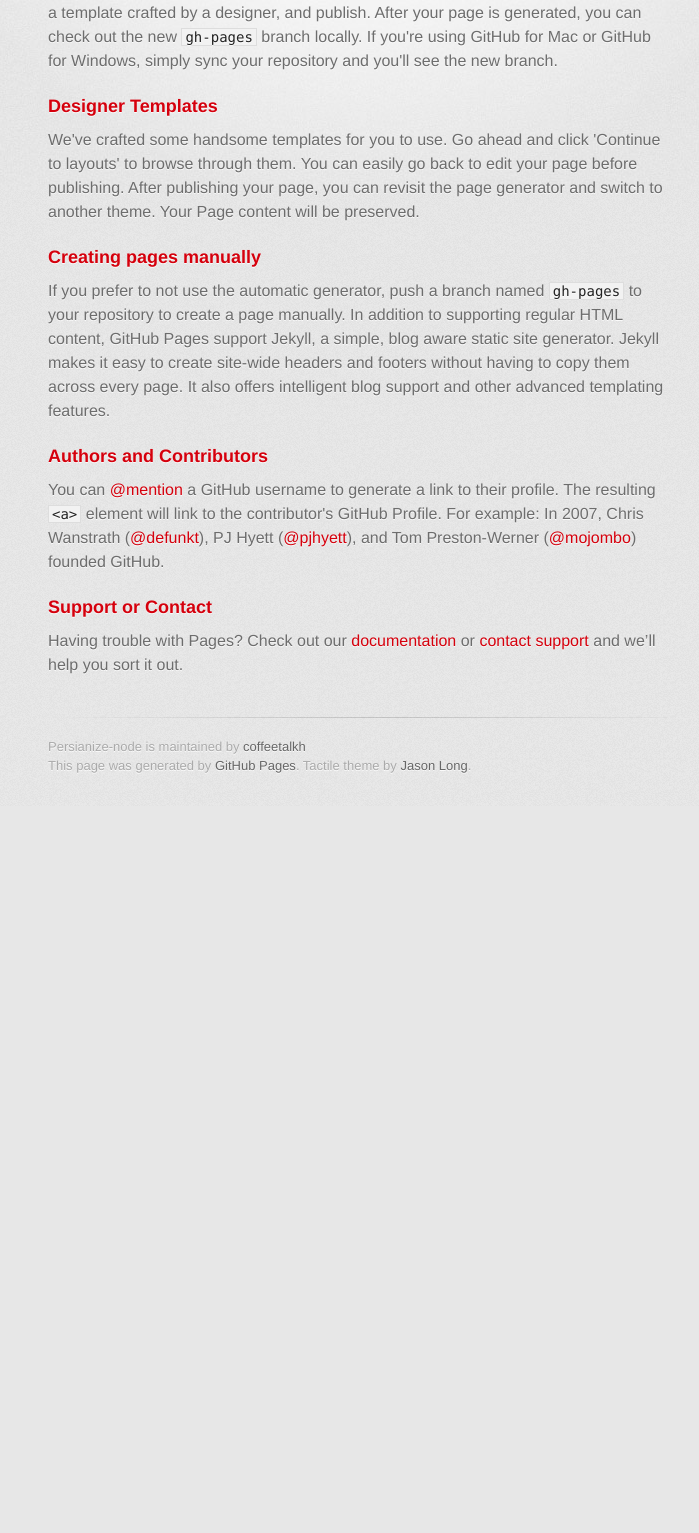
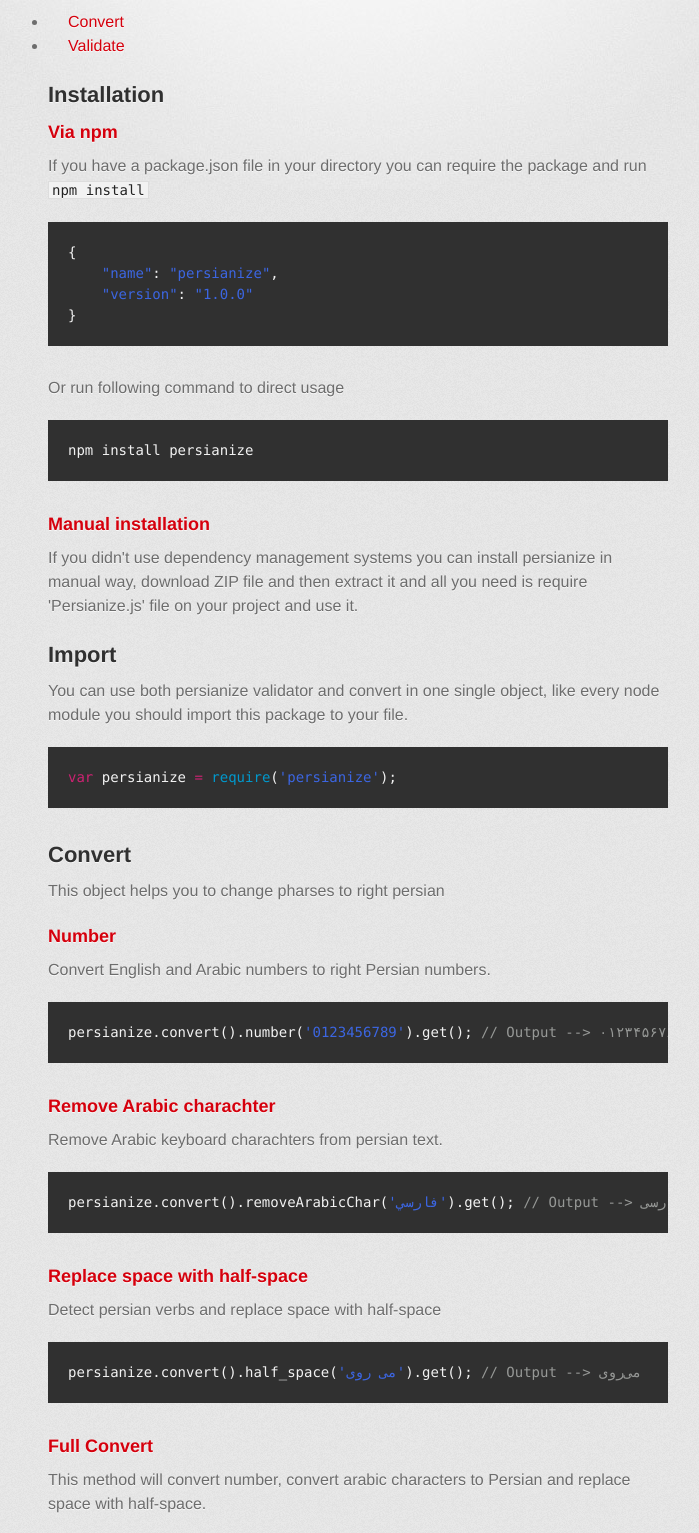
Before and after one commit to opencafe/persianize-node, a plain HTML site: page index.html in a window 1280 px wide. Shown: the part 384-1917 px from the top of the page, without its empty margins (282-981 px from the left). Before the commit the page ends 1190 px from the top, so only its background shows below. Drawn offline with Linux system fonts and the light colour scheme; a web font is replaced by a local one.

```diff
--- a/index.html
+++ b/index.html
@@ -31,30 +31,110 @@
         <hr>
 
         <section id="main_content">
-          <h3>
-<a id="welcome-to-github-pages" class="anchor" href="#welcome-to-github-pages" aria-hidden="true"><span class="octicon octicon-link"></span></a>Welcome to GitHub Pages.</h3>
+          <h1>
+<a id="persianize-node" class="anchor" href="#persianize-node" aria-hidden="true"><span class="octicon octicon-link"></span></a>persianize-node</h1>
 
-<p>This automatic page generator is the easiest way to create beautiful pages for all of your projects. Author your page content here <a href="https://guides.github.com/features/mastering-markdown/">using GitHub Flavored Markdown</a>, select a template crafted by a designer, and publish. After your page is generated, you can check out the new <code>gh-pages</code> branch locally. If you're using GitHub for Mac or GitHub for Windows, simply sync your repository and you'll see the new branch.</p>
+<p>Persianize is set of nodejs tools for validating and converting data in true persian.</p>
+
+<ul>
+<li><a href="#convert">Convert</a></li>
+<li><a href="#validate">Validate</a></li>
+</ul>
+
+<h2>
+<a id="installation" class="anchor" href="#installation" aria-hidden="true"><span class="octicon octicon-link"></span></a>Installation</h2>
 
 <h3>
-<a id="designer-templates" class="anchor" href="#designer-templates" aria-hidden="true"><span class="octicon octicon-link"></span></a>Designer Templates</h3>
+<a id="via-npm" class="anchor" href="#via-npm" aria-hidden="true"><span class="octicon octicon-link"></span></a>Via npm</h3>
 
-<p>We've crafted some handsome templates for you to use. Go ahead and click 'Continue to layouts' to browse through them. You can easily go back to edit your page before publishing. After publishing your page, you can revisit the page generator and switch to another theme. Your Page content will be preserved.</p>
+<p>If you have a package.json file in your directory you can require the package and run <code>npm install</code></p>
+
+<div class="highlight highlight-json"><pre>{
+    <span class="pl-s"><span class="pl-pds">"</span>name<span class="pl-pds">"</span></span>: <span class="pl-s"><span class="pl-pds">"</span>persianize<span class="pl-pds">"</span></span>,
+    <span class="pl-s"><span class="pl-pds">"</span>version<span class="pl-pds">"</span></span>: <span class="pl-s"><span class="pl-pds">"</span>1.0.0<span class="pl-pds">"</span></span>
+}</pre></div>
+
+<p>Or run following command to direct usage</p>
+
+<div class="highlight highlight-js"><pre>npm install persianize</pre></div>
 
 <h3>
-<a id="creating-pages-manually" class="anchor" href="#creating-pages-manually" aria-hidden="true"><span class="octicon octicon-link"></span></a>Creating pages manually</h3>
+<a id="manual-installation" class="anchor" href="#manual-installation" aria-hidden="true"><span class="octicon octicon-link"></span></a>Manual installation</h3>
 
-<p>If you prefer to not use the automatic generator, push a branch named <code>gh-pages</code> to your repository to create a page manually. In addition to supporting regular HTML content, GitHub Pages support Jekyll, a simple, blog aware static site generator. Jekyll makes it easy to create site-wide headers and footers without having to copy them across every page. It also offers intelligent blog support and other advanced templating features.</p>
+<p>If you didn't use dependency management systems you can install persianize in manual way, download ZIP file and then extract it and all you need is require 'Persianize.js' file on your project and use it.</p>
+
+<h2>
+<a id="import" class="anchor" href="#import" aria-hidden="true"><span class="octicon octicon-link"></span></a>Import</h2>
+
+<p>You can use both persianize validator and convert in one single object, like every node module you should import this package to your file.</p>
+
+<div class="highlight highlight-js"><pre><span class="pl-k">var</span> persianize <span class="pl-k">=</span> <span class="pl-c1">require</span>(<span class="pl-s"><span class="pl-pds">'</span>persianize<span class="pl-pds">'</span></span>);</pre></div>
+
+<h2>
+<a id="convert" class="anchor" href="#convert" aria-hidden="true"><span class="octicon octicon-link"></span></a>Convert</h2>
+
+<p>This object helps you to change pharses to right persian</p>
 
 <h3>
-<a id="authors-and-contributors" class="anchor" href="#authors-and-contributors" aria-hidden="true"><span class="octicon octicon-link"></span></a>Authors and Contributors</h3>
+<a id="number" class="anchor" href="#number" aria-hidden="true"><span class="octicon octicon-link"></span></a>Number</h3>
 
-<p>You can <a href="https://github.com/blog/821" class="user-mention">@mention</a> a GitHub username to generate a link to their profile. The resulting <code>&lt;a&gt;</code> element will link to the contributor's GitHub Profile. For example: In 2007, Chris Wanstrath (<a href="https://github.com/defunkt" class="user-mention">@defunkt</a>), PJ Hyett (<a href="https://github.com/pjhyett" class="user-mention">@pjhyett</a>), and Tom Preston-Werner (<a href="https://github.com/mojombo" class="user-mention">@mojombo</a>) founded GitHub.</p>
+<p>Convert English and Arabic numbers to right Persian numbers.</p>
+
+<div class="highlight highlight-js"><pre>persianize.convert().number(<span class="pl-s"><span class="pl-pds">'</span>0123456789<span class="pl-pds">'</span></span>).get(); <span class="pl-c">// Output --&gt; ۰۱۲۳۴۵۶۷۸۹</span></pre></div>
 
 <h3>
-<a id="support-or-contact" class="anchor" href="#support-or-contact" aria-hidden="true"><span class="octicon octicon-link"></span></a>Support or Contact</h3>
+<a id="remove-arabic-charachter" class="anchor" href="#remove-arabic-charachter" aria-hidden="true"><span class="octicon octicon-link"></span></a>Remove Arabic charachter</h3>
 
-<p>Having trouble with Pages? Check out our <a href="https://help.github.com/pages">documentation</a> or <a href="https://github.com/contact">contact support</a> and we’ll help you sort it out.</p>
+<p>Remove Arabic keyboard charachters from persian text.</p>
+
+<div class="highlight highlight-js"><pre>persianize.convert().removeArabicChar(<span class="pl-s"><span class="pl-pds">'</span>فارسي<span class="pl-pds">'</span></span>).get(); <span class="pl-c">// Output --&gt; فارسی</span></pre></div>
+
+<h3>
+<a id="replace-space-with-half-space" class="anchor" href="#replace-space-with-half-space" aria-hidden="true"><span class="octicon octicon-link"></span></a>Replace space with half-space</h3>
+
+<p>Detect persian verbs and replace space with half-space</p>
+
+<div class="highlight highlight-js"><pre>persianize.convert().half_space(<span class="pl-s"><span class="pl-pds">'</span>می روی<span class="pl-pds">'</span></span>).get(); <span class="pl-c">// Output --&gt; می‌روی</span></pre></div>
+
+<h3>
+<a id="full-convert" class="anchor" href="#full-convert" aria-hidden="true"><span class="octicon octicon-link"></span></a>Full Convert</h3>
+
+<p>This method will convert number, convert arabic characters to Persian and replace space with half-space.</p>
+
+<div class="highlight highlight-js"><pre>persianize.convert().<span class="pl-c1">all</span>(<span class="pl-s"><span class="pl-pds">'</span>فارسي 1<span class="pl-pds">'</span></span>).get(); <span class="pl-c">// Output --&gt; فارسی ۱</span></pre></div>
+
+<h2>
+<a id="validate" class="anchor" href="#validate" aria-hidden="true"><span class="octicon octicon-link"></span></a>Validate</h2>
+
+<p>Validating Persian language inputs like Persian number, Persian alphabet...</p>
+
+<h3>
+<a id="alphabel" class="anchor" href="#alphabel" aria-hidden="true"><span class="octicon octicon-link"></span></a>Alphabel</h3>
+
+<p>Validate Persian Alphabet</p>
+
+<div class="highlight highlight-js"><pre>persianize.validator().alpha(<span class="pl-s"><span class="pl-pds">'</span>فارسی<span class="pl-pds">'</span></span>); <span class="pl-c">// Output --&gt; TRUE</span></pre></div>
+
+<h3>
+<a id="number-1" class="anchor" href="#number-1" aria-hidden="true"><span class="octicon octicon-link"></span></a>Number</h3>
+
+<p>Validate Persian Number</p>
+
+<div class="highlight highlight-js"><pre>persianize.validator().number(<span class="pl-s"><span class="pl-pds">'</span>۱۲۳<span class="pl-pds">'</span></span>); <span class="pl-c">// Output --&gt; TRUE</span></pre></div>
+
+<h3>
+<a id="alpha_num" class="anchor" href="#alpha_num" aria-hidden="true"><span class="octicon octicon-link"></span></a>Alpha_Num</h3>
+
+<p>Validate Persian Alphabet and numbers</p>
+
+<div class="highlight highlight-js"><pre>persianize.validator().alpha_num(<span class="pl-s"><span class="pl-pds">'</span>۳فارسی<span class="pl-pds">'</span></span>); <span class="pl-c">//Output --&gt; TRUE</span></pre></div>
+
+<h3>
+<a id="text" class="anchor" href="#text" aria-hidden="true"><span class="octicon octicon-link"></span></a>Text</h3>
+
+<p>Validate Persian alphabet, numbers, space, half-space and special characters.</p>
+
+<div class="highlight highlight-js"><pre>persianize.validator().<span class="pl-c1">text</span>(<span class="pl-s"><span class="pl-pds">'</span>۳ فارسی<span class="pl-pds">'</span></span>)</pre></div>
         </section>
 
         <footer>
```
Also changed, not shown: params.json (+1 -1 lines).
